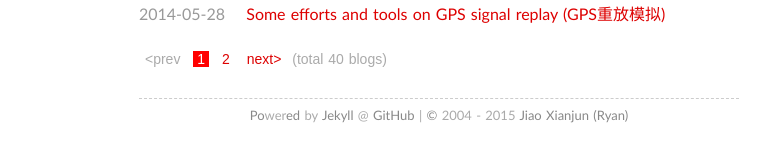
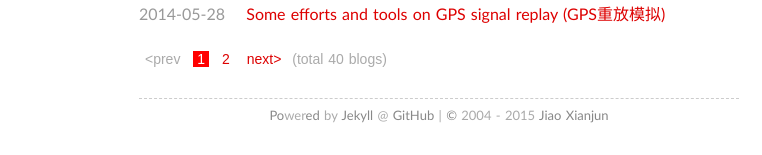
Before and after one commit to sdr-x/sdr-x.github.io, a Jekyll site: the page built from index.html, in a window 1280 px wide. Shown: the part 962-1117 px from the top of the page, without its empty margins (201-963 px from the left). Built offline with Jekyll 4.4.1, drawn with Linux system fonts in a browser that asks for light colours; some web fonts are replaced; Markdown is read by kramdown in place of the engine named in the settings; the list of posts is cut into pages by our own code; comment, search, counter and statistics services are not loaded.

Commit message:
Update _config.yml

```diff
--- a/_config.yml
+++ b/_config.yml
@@ -2,7 +2,7 @@ markdown: rdiscount
 permalink: /:title/
 url: http://sdr-x.github.io
 name: SDR-X
-author: "Jiao Xianjun (Ryan)"
+author: "Jiao Xianjun"
 qq:
 email: putaoshu@gmail.com
 duoshuo: jxj
@@ -13,4 +13,4 @@ github: JiaoXianjun
 pygments: true
 safe: true
 paginate: 20
-about: "Jiao Xianjun (Ryan)'s tech blog."
+about: "Jiao Xianjun's tech blog."
```
